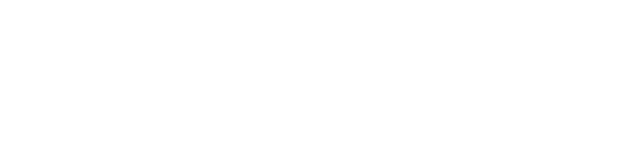
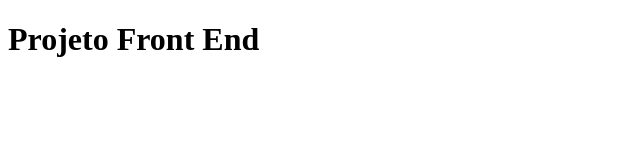
Before and after one commit to Peeh18/Novo, a plain HTML site: page index.html in a window 1280 px wide. Shown: the whole page, without its empty margins (0-640 px from the left). Drawn offline with Linux system fonts and the light colour scheme.

Commit message:
novo commit

```diff
--- a/index.html
+++ b/index.html
@@ -6,6 +6,6 @@
     <title>Projeto Front End</title>
 </head>
 <body>
-
+    <h1>Projeto Front End</h1>
 </body>
 </html>
```
